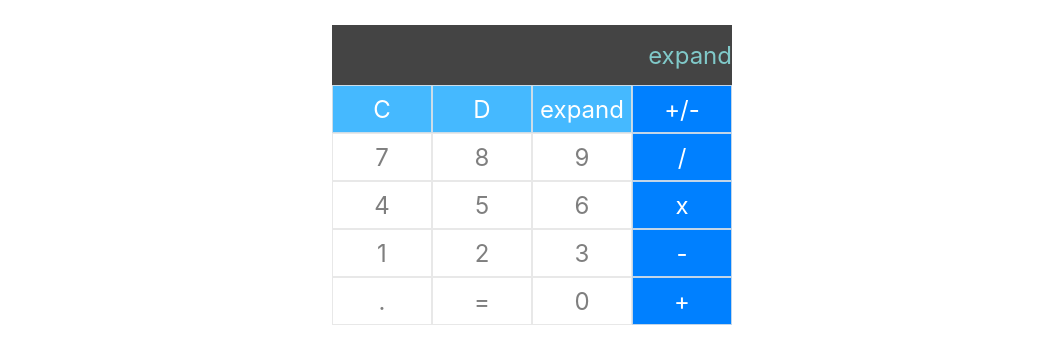
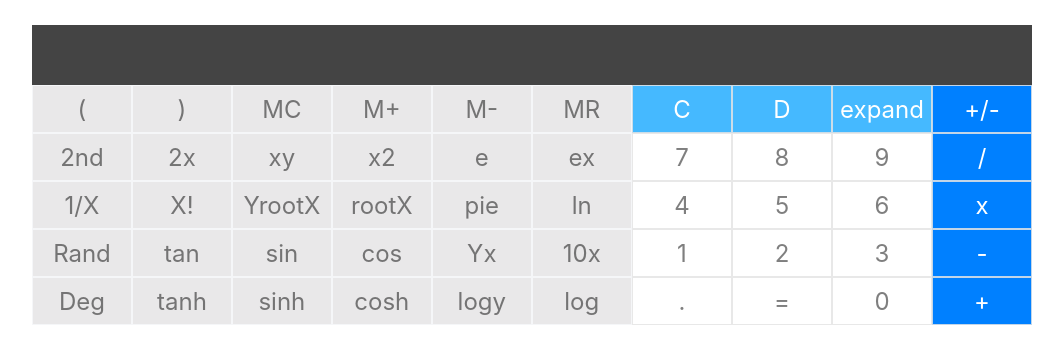
Before and after one commit to vvkTiwari/calculatorApp, a React (Create React App) app: page / in a window 1280 px wide. Both pictures are taken after a click on the element "expand". Shown: the top 364 px of the page, without its empty margins (108-1171 px from the left). Built offline with nearby package versions, Linux system fonts and the light colour scheme.

Commit message:
scientific keypad added

```diff
--- a/src/components/Button/Button.css
+++ b/src/components/Button/Button.css
@@ -5,11 +5,10 @@
     box-sizing: border-box;
     align-items: center;
     justify-content: center;
-    width: 25%;
+    /* width: 25%; */
     font-size: 24px;
     color: rgba(0, 0, 0, 0.5);
     height: 20%;
-    min-width: 25%;
 }
 
 .Button.LightBlue {
@@ -24,6 +23,7 @@
 
 .Button.Gray {
     background: #e9e8e9;
+    border: 1px solid #f5f6f8;
 }
 
 .Button[data-size="2"] {
--- a/src/components/Button/Button.js
+++ b/src/components/Button/Button.js
@@ -6,7 +6,8 @@ const Button = (props) => (
         className={`Button ${props.btnClass}`}
         onClick={props.onClick}
         data-size={props.size}
-        data-value={props.value}>
+        data-value={props.value}
+        style={{width:`${props.width}%`}}>
         {props.label}
     </div>
 )
--- a/src/components/Calculator/Calculator.css
+++ b/src/components/Calculator/Calculator.css
@@ -6,7 +6,7 @@ body {
 }
 
 .Calculator {
-    width: 400px;
+    max-width: 1000px;
     height: 300px;
     position: relative;
     margin: 25px;
--- a/src/components/Calculator/Calculator.js
+++ b/src/components/Calculator/Calculator.js
@@ -1,12 +1,14 @@
 import React, {useState} from 'react';
-import Button from '../Button/Button';
-import Keypad from '../Keypad/Keypad';
 import './Calculator.css';
 import Display from '../Display/Display';
+import Keypad from '../Keypad/Keypad';
+import SimpleKeypad from '../Keypad/SimpleKeypad';
+import ScientificKeypad from '../Keypad/ScientificKeypad';
 
 const Calculator = () => {
 
     const [data, setData] = useState('');
+    const [expand, setExpand] = useState(false);
 
     const calculate = () => {
         try {
@@ -31,34 +33,16 @@ const Calculator = () => {
         }
     }
 
+    const handleExpandCalc = () => {
+        setExpand(!expand);
+    }
+
     return(
         <div className="Calculator">
             <Display data={data}/>
-            <Keypad>
-                <Button onClick={handleClick} btnClass="LightBlue" label="C" value="clear" />
-                <Button onClick={handleClick} btnClass="LightBlue" label="D" value="del" />
-                <Button onClick={handleClick} btnClass="LightBlue" label="expand" value="expand" />
-                <Button onClick={handleClick} btnClass="DarkBlue" label="+/-" value="null" />
-
-                <Button onClick={handleClick} label="7" value="7" />
-                <Button onClick={handleClick} label="8" value="8" />
-                <Button onClick={handleClick} label="9" value="9" />
-                <Button onClick={handleClick} btnClass="DarkBlue" label="/" value="/" />
-
-                <Button onClick={handleClick} label="4" value="4" />
-                <Button onClick={handleClick} label="5" value="5" />
-                <Button onClick={handleClick} label="6" value="6" />
-                <Button onClick={handleClick} btnClass="DarkBlue" label="x" value="*" />
-
-                <Button onClick={handleClick} label="1" value="1" />
-                <Button onClick={handleClick} label="2" value="2" />
-                <Button onClick={handleClick} label="3" value="3" />
-                <Button onClick={handleClick} btnClass="DarkBlue" label="-" value="-" />
-
-                <Button onClick={handleClick} label="." value="." />
-                <Button onClick={handleClick} label="=" value="equal" />
-                <Button onClick={handleClick} label="0" value="0" />
-                <Button onClick={handleClick} btnClass="DarkBlue" label="+" value="+" />
+            <Keypad style={{display:'flex', width: '100%'}}>
+                <ScientificKeypad handleClick={null} expand={expand} />
+                <SimpleKeypad handleClick={handleClick} onExpand={handleExpandCalc} />
             </Keypad>
         </div>
     );
--- a/src/components/Display/Display.css
+++ b/src/components/Display/Display.css
@@ -6,4 +6,5 @@
     height: 20%;
     color: #80c9c9;
     font-size: 24px;
+    width: 100%;
 }
--- a/src/components/Keypad/Keypad.js
+++ b/src/components/Keypad/Keypad.js
@@ -3,8 +3,6 @@ import "./Keypad.css";
 
 const Keypad = (props) => (
     <div className="Keypad">
-        {/* We are using composition instead of inheritance.
-            read more: https://reactjs.org/docs/composition-vs-inheritance.html */}
         {props.children}
     </div>
 )
--- /dev/null
+++ b/src/components/Keypad/ScientificKeypad.js
@@ -0,0 +1,47 @@
+import React from 'react';
+import Button from '../Button/Button';
+
+const ScientificKeypad = (props) => {
+    const shown = props.expand ? 'flex' : 'none';
+
+    return(
+            <div style={{display:shown, flexWrap:'wrap', width:'600px'}}>
+                <Button onClick={props.handleClick} btnClass="Gray"  width="16.66" label="(" value="clear" />
+                <Button onClick={props.handleClick} btnClass="Gray"  width="16.66" label=")" value="del" />
+                <Button onClick={props.handleClick} btnClass="Gray"  width="16.66" label="MC" value="expand" />
+                <Button onClick={props.handleClick} btnClass="Gray"  width="16.66" label="M+" value="null" />
+                <Button onClick={props.handleClick} btnClass="Gray"  width="16.66" label="M-" value="null" />
+                <Button onClick={props.handleClick} btnClass="Gray"  width="16.66" label="MR" value="null" />
+
+                <Button onClick={props.handleClick} btnClass="Gray"  width="16.66" label="2nd" value="7" />
+                <Button onClick={props.handleClick} btnClass="Gray"  width="16.66" label="2x" value="8" />
+                <Button onClick={props.handleClick} btnClass="Gray"  width="16.66" label="xy" value="9" />
+                <Button onClick={props.handleClick} btnClass="Gray"  width="16.66" label="x2" value="null" />
+                <Button onClick={props.handleClick} btnClass="Gray"  width="16.66" label="e" value="null" />
+                <Button onClick={props.handleClick} btnClass="Gray"  width="16.66" label="ex" value="/" />
+
+                <Button onClick={props.handleClick} btnClass="Gray"  width="16.66" label="1/X" value="4" />
+                <Button onClick={props.handleClick} btnClass="Gray"  width="16.66" label="X!" value="5" />
+                <Button onClick={props.handleClick} btnClass="Gray"  width="16.66" label="YrootX" value="6" />
+                <Button onClick={props.handleClick} btnClass="Gray"  width="16.66" label="rootX" value="null" />
+                <Button onClick={props.handleClick} btnClass="Gray"  width="16.66" label="pie" value="null" />
+                <Button onClick={props.handleClick} btnClass="Gray"  width="16.66" label="ln" value="*" />
+
+                <Button onClick={props.handleClick} btnClass="Gray"  width="16.66" label="Rand" value="1" />
+                <Button onClick={props.handleClick} btnClass="Gray"  width="16.66" label="tan" value="2" />
+                <Button onClick={props.handleClick} btnClass="Gray"  width="16.66" label="sin" value="3" />
+                <Button onClick={props.handleClick} btnClass="Gray"  width="16.66" label="cos" value="-" />
+                <Button onClick={props.handleClick} btnClass="Gray"  width="16.66" label="Yx" value="null" />
+                <Button onClick={props.handleClick} btnClass="Gray"  width="16.66" label="10x" value="null" />
+
+                <Button onClick={props.handleClick} btnClass="Gray"  width="16.66" label="Deg" value="." />
+                <Button onClick={props.handleClick} btnClass="Gray"  width="16.66" label="tanh" value="equal" />
+                <Button onClick={props.handleClick} btnClass="Gray"  width="16.66" label="sinh" value="0" />
+                <Button onClick={props.handleClick} btnClass="Gray"  width="16.66" label="cosh" value="+" />
+                <Button onClick={props.handleClick} btnClass="Gray"  width="16.66" label="logy" value="null" />
+                <Button onClick={props.handleClick} btnClass="Gray"  width="16.66" label="log" value="null" />
+            </div>
+    );
+}
+
+export default ScientificKeypad;
--- /dev/null
+++ b/src/components/Keypad/SimpleKeypad.js
@@ -0,0 +1,36 @@
+import React from 'react';
+import Button from '../Button/Button';
+
+const SimpleKeypad = (props) => {
+
+    return(
+            <div style={{display:'flex', flexWrap:'wrap', width:'400px'}}>
+                <Button onClick={props.handleClick} width="25" btnClass="LightBlue" label="C" value="clear" />
+                <Button onClick={props.handleClick} width="25" btnClass="LightBlue" label="D" value="del" />
+                <Button onClick={props.handleClick} btnClass="LightBlue"  width="25" onClick={props.onExpand} label="expand" value="expand" />
+                <Button onClick={props.handleClick} btnClass="DarkBlue"  width="25" label="+/-" value="null" />
+
+                <Button onClick={props.handleClick}  width="25" label="7" value="7" />
+                <Button onClick={props.handleClick}  width="25" label="8" value="8" />
+                <Button onClick={props.handleClick}  width="25" label="9" value="9" />
+                <Button onClick={props.handleClick} btnClass="DarkBlue"  width="25" label="/" value="/" />
+
+                <Button onClick={props.handleClick}  width="25" label="4" value="4" />
+                <Button onClick={props.handleClick}  width="25" label="5" value="5" />
+                <Button onClick={props.handleClick}  width="25" label="6" value="6" />
+                <Button onClick={props.handleClick} btnClass="DarkBlue"  width="25" label="x" value="*" />
+
+                <Button onClick={props.handleClick}  width="25" label="1" value="1" />
+                <Button onClick={props.handleClick}  width="25" label="2" value="2" />
+                <Button onClick={props.handleClick}  width="25" label="3" value="3" />
+                <Button onClick={props.handleClick} btnClass="DarkBlue"  width="25" label="-" value="-" />
+
+                <Button onClick={props.handleClick}  width="25" label="." value="." />
+                <Button onClick={props.handleClick}  width="25" label="=" value="equal" />
+                <Button onClick={props.handleClick}  width="25" label="0" value="0" />
+                <Button onClick={props.handleClick} btnClass="DarkBlue"  width="25" label="+" value="+" />
+            </div>
+    );
+}
+
+export default SimpleKeypad;
```
